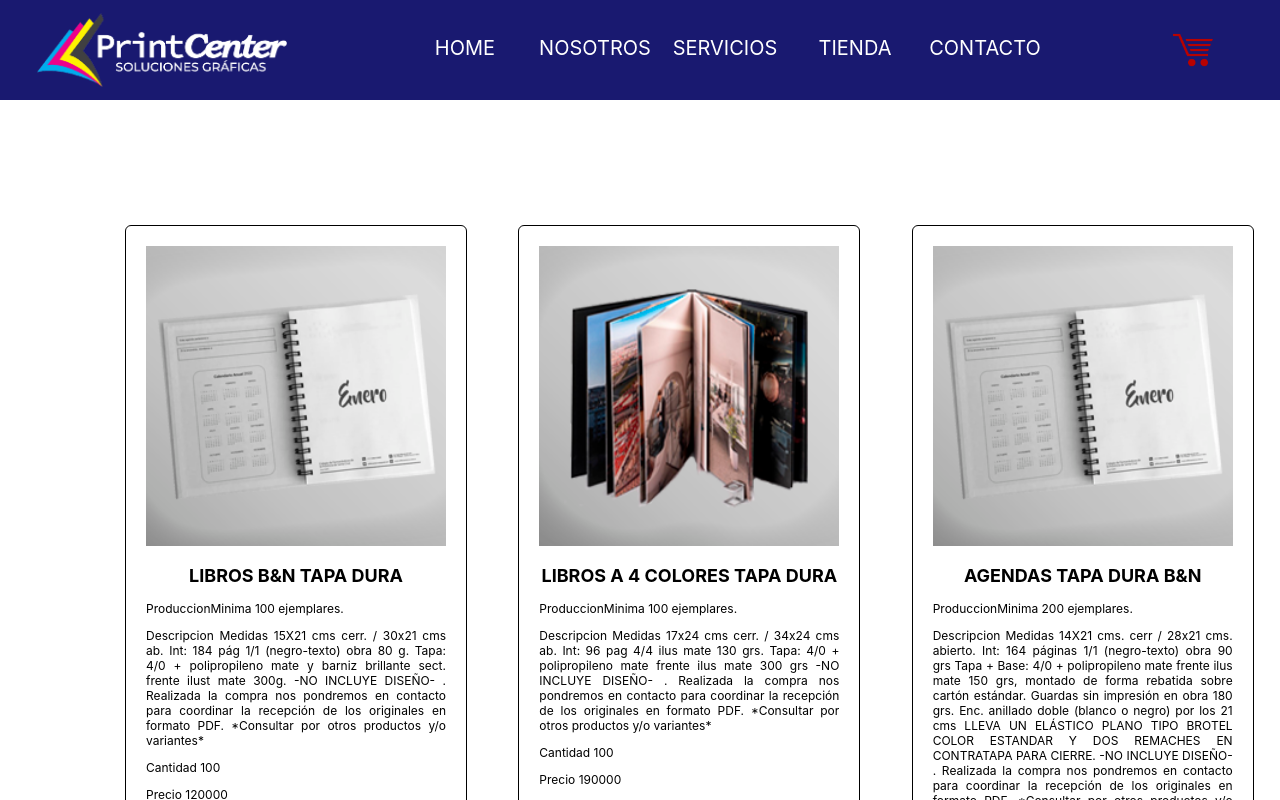
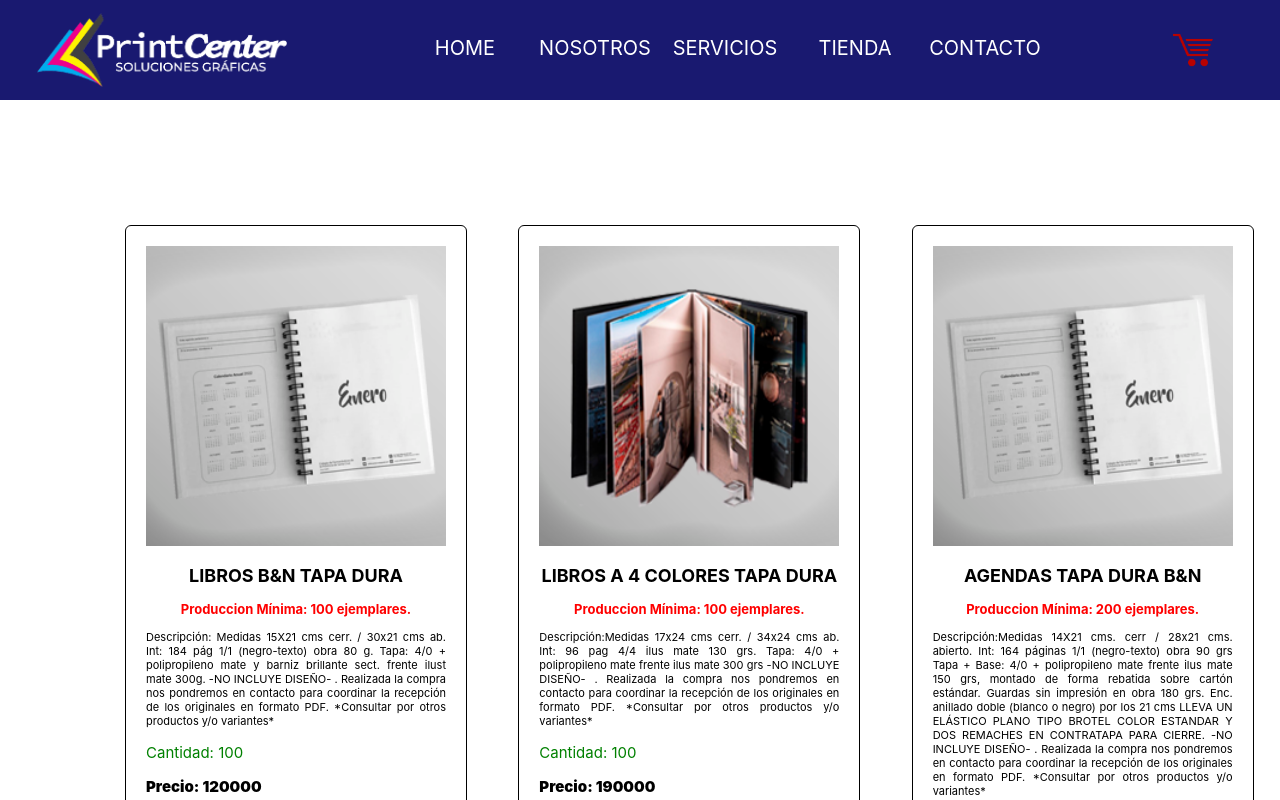
Before and after one commit to PaabloHD2022/React---Componentes, a React (Create React App) app: page / in a window 1280 px wide. Shown: the top 800 px of the page. Built offline with nearby package versions, Linux system fonts and the light colour scheme.

Commit message:
Ajustes en Cards

```diff
--- a/src/components/Item/Item.js
+++ b/src/components/Item/Item.js
@@ -5,10 +5,10 @@ const Item = ({product}) => {
     <div className="Card_Item">
       <img alt="Imagenes de productos" src={product.Img} />
       <h2>{product.Nombre}</h2>
-      <p className='p_minima'>ProduccionMinima {product.ProduccionMinima}</p>
-      <p className='desc'>Descripcion {product.Descripcion}</p>
-      <p className='cant'>Cantidad {product.Cantidad}</p>
-      <p className='precio'>Precio {product.Precio}</p>
+      <p className='p_minima'>Produccion Mínima: {product.ProduccionMinima}</p>
+      <p className='desc'>Descripción:{product.Descripcion}</p>
+      <p className='cant'>Cantidad: {product.Cantidad}</p>
+      <p className='precio'>Precio: {product.Precio}</p>
     </div>
   )
 }
--- a/src/components/Item/item.css
+++ b/src/components/Item/item.css
@@ -1,11 +1,11 @@
 .Card_Item{
     width: 300px;
-    height:650px;
-    text-align: center;
+    height:630px;
     margin: 25px;
     padding: 20px;
     border: 1px #000 solid;
     border-radius: 6px;
+
 }
 
 .Card_Item img{
@@ -18,7 +18,27 @@
     text-align: center;
 }
 
-.Card_Item p{
-    font-size: 12px;
+.p_minima{
+    color: red;
+    font-weight: 700;
+    font-size: 13px;
+    text-align: center;
+}
+
+.desc{
+    font-weight: 400;
+    font-size: 11px;
     text-align: justify;
+    flex-grow: 1;
 }
+
+.cant{
+    color:green;
+    font-size: 15px;
+    font-weight: 600s;
+}
+
+.precio{
+    font-weight: 900;
+    font-size: 15px;
+}
```
